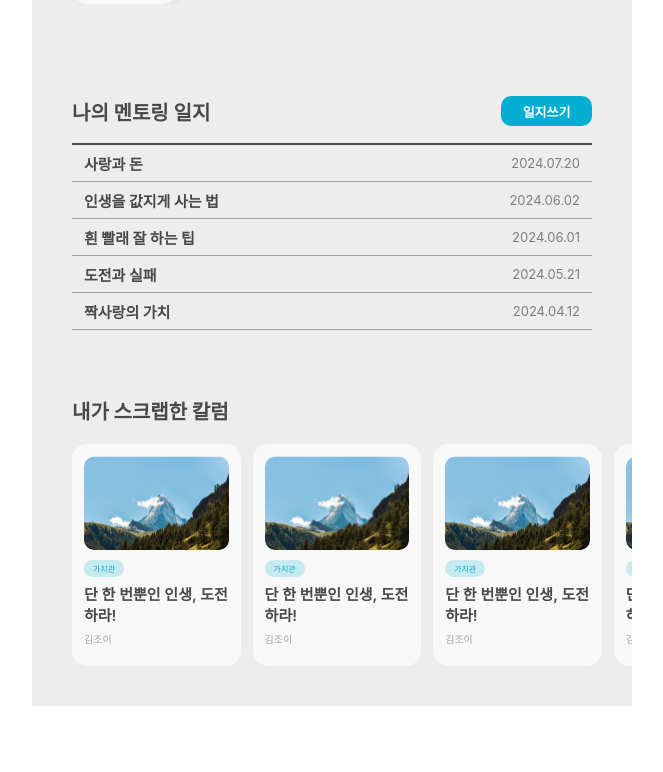
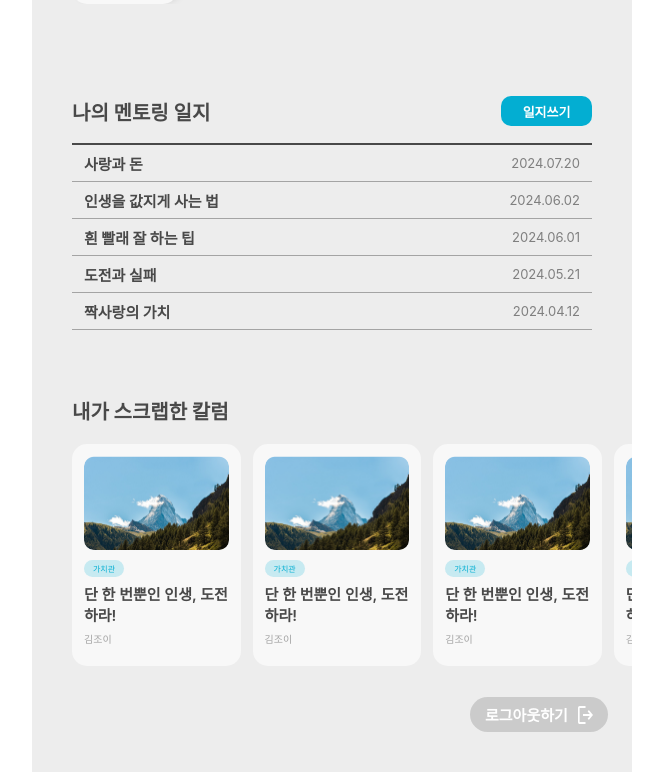
Before and after one commit to youbing5921/deploy_hw, a React (Create React App) app in the folder gamja/: page /mypage/mentor/1 in a window 1280 px wide. Shown: the part 574-1346 px from the top of the page, without its empty margins (308-971 px from the left). Before the commit the page ends 1280 px from the top, so only its background shows below. Built offline with nearby package versions, Linux system fonts and the light colour scheme; a web font is replaced by a local one.

Commit message:
[Add] 멘토 멘티 마이페이지 로그아웃 버튼 추가

```diff
--- a/gamja/src/components/mypage/LogoutBtn.jsx
+++ b/gamja/src/components/mypage/LogoutBtn.jsx
@@ -7,7 +7,7 @@ const LogoutBtn = () => {
     <>
       <Button>
         로그아웃하기
-        <Icon src={logoutBtn} alt={logoutIcon} />
+        <Icon src={logoutBtn} alt="logoutIcon" />
       </Button>
     </>
   );
@@ -28,6 +28,8 @@ const Button = styled.button`
   display: flex;
   align-items: center;
   justify-content: space-between;
+  gap: 10px;
+  cursor: pointer;
 `;
 
 const Icon = styled.img`
--- a/gamja/src/pages/mypage/MyPageMentor.js
+++ b/gamja/src/pages/mypage/MyPageMentor.js
@@ -8,6 +8,7 @@ import StarBox from "../../components/mypage/StarBox";
 import MentorHistory from "../../components/mypage/MentorHistory";
 import Review from "../../components/mypage/Review";
 import Column from "../../components/mypage/Column.jsx";
+import LogoutBtn from "../../components/mypage/LogoutBtn.jsx";
 
 let mypageInfo = [
   {
@@ -51,6 +52,9 @@ const MyPageMentor = () => {
             <Title>내가 스크랩한 칼럼</Title>
             <Column />
           </ColumnBox>
+          <ButtonBox>
+            <LogoutBtn />
+          </ButtonBox>
         </Container>
       ))}
     </>
@@ -114,3 +118,8 @@ const ColumnBox = styled.div`
   margin-top: 81px;
   margin-left: 40px;
 `;
+
+const ButtonBox = styled.div`
+  margin-top: 31px;
+  margin-left: 438px;
+`;
--- a/gamja/src/pages/mypage/MypageMentee.js
+++ b/gamja/src/pages/mypage/MypageMentee.js
@@ -6,6 +6,7 @@ import MyConcern from "../../components/mypage/MyConcern";
 import JournalList from "../../components/mypage/JournalList";
 import MenteeHistory from "../../components/mypage/MenteeHistory";
 import Column from "../../components/mypage/Column.jsx";
+import LogoutBtn from "../../components/mypage/LogoutBtn.jsx";
 
 let mypageInfo = [
   {
@@ -51,6 +52,9 @@ const MypageMentee = () => {
             $categoryColor={"#494949"}
           />
         </ColumnBox>
+        <ButtonBox>
+          <LogoutBtn />
+        </ButtonBox>
       </Container>
     </>
   );
@@ -95,3 +99,8 @@ const Tit = styled.div`
 const ColumnBox = styled.div`
   padding-left: 40px;
 `;
+
+const ButtonBox = styled.div`
+  margin-top: 31px;
+  margin-left: 438px;
+`;
```
